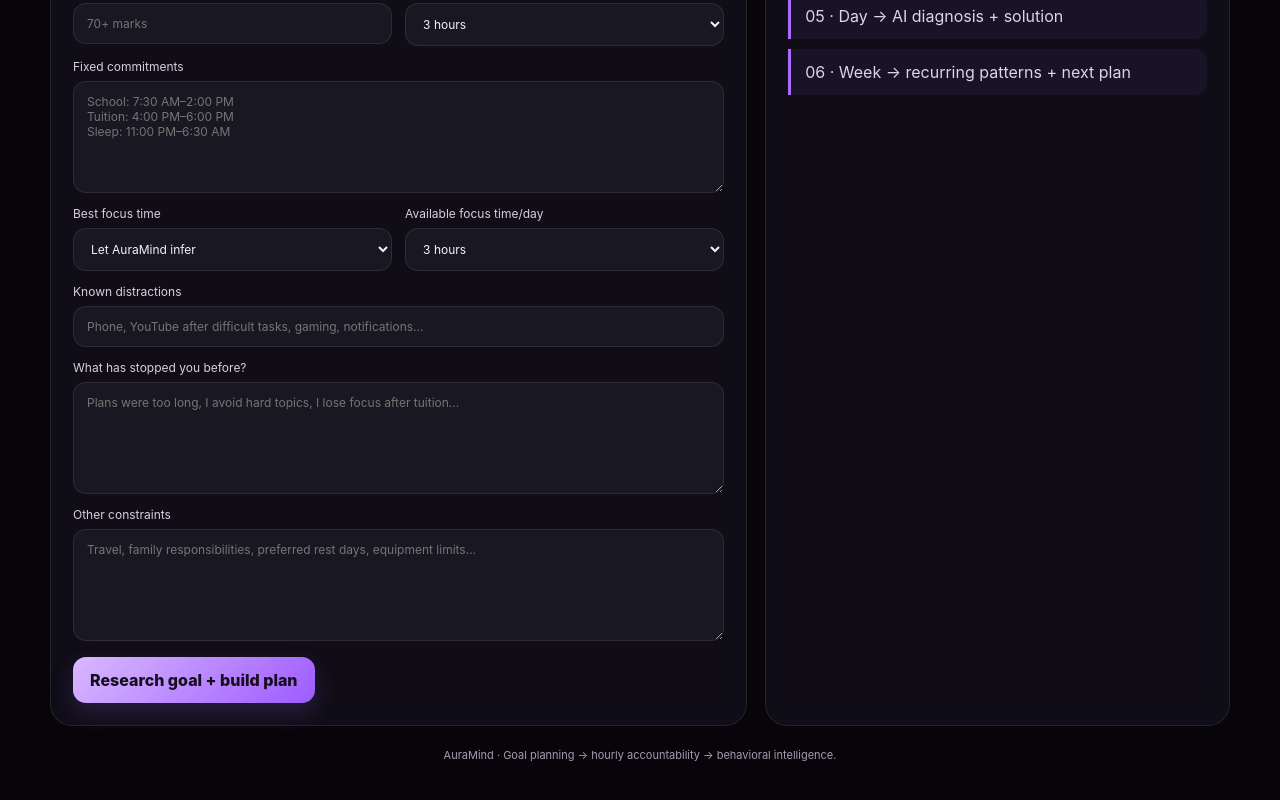
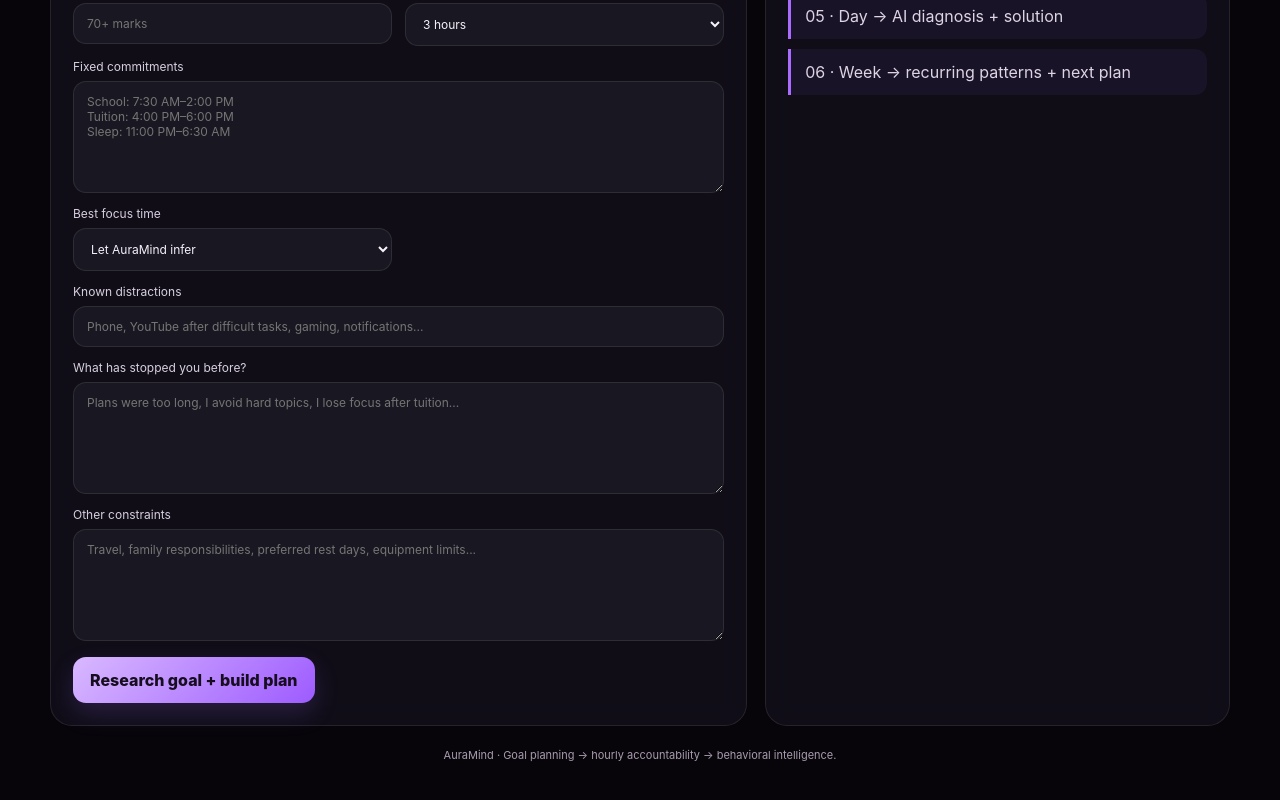
Before and after one commit to Auraflare02/auramind, a Next.js app: page / in a window 1280 px wide. Shown: the part 799-1599 px from the top of the page. Built offline with nearby package versions, Linux system fonts and the light colour scheme.

Commit message:
fix: remove duplicate goal form field

```diff
--- a/src/app/page.tsx
+++ b/src/app/page.tsx
@@ -84,11 +84,6 @@ export default function Home() {
                 <option>Morning</option><option>Afternoon</option><option>Evening</option><option>Late night</option>
               </select>
             </label>
-            <label>Available focus time/day
-              <select value={form.dailyHours} onChange={e=>setForm({...form,dailyHours:e.target.value})}>
-                {[1,2,3,4,5,6].map(h=><option key={h} value={h}>{h} hours</option>)}
-              </select>
-            </label>
             <label className="full">Known distractions
               <input value={form.knownDistractions} onChange={e=>setForm({...form,knownDistractions:e.target.value})} placeholder="Phone, YouTube after difficult tasks, gaming, notifications..." />
             </label>
```
